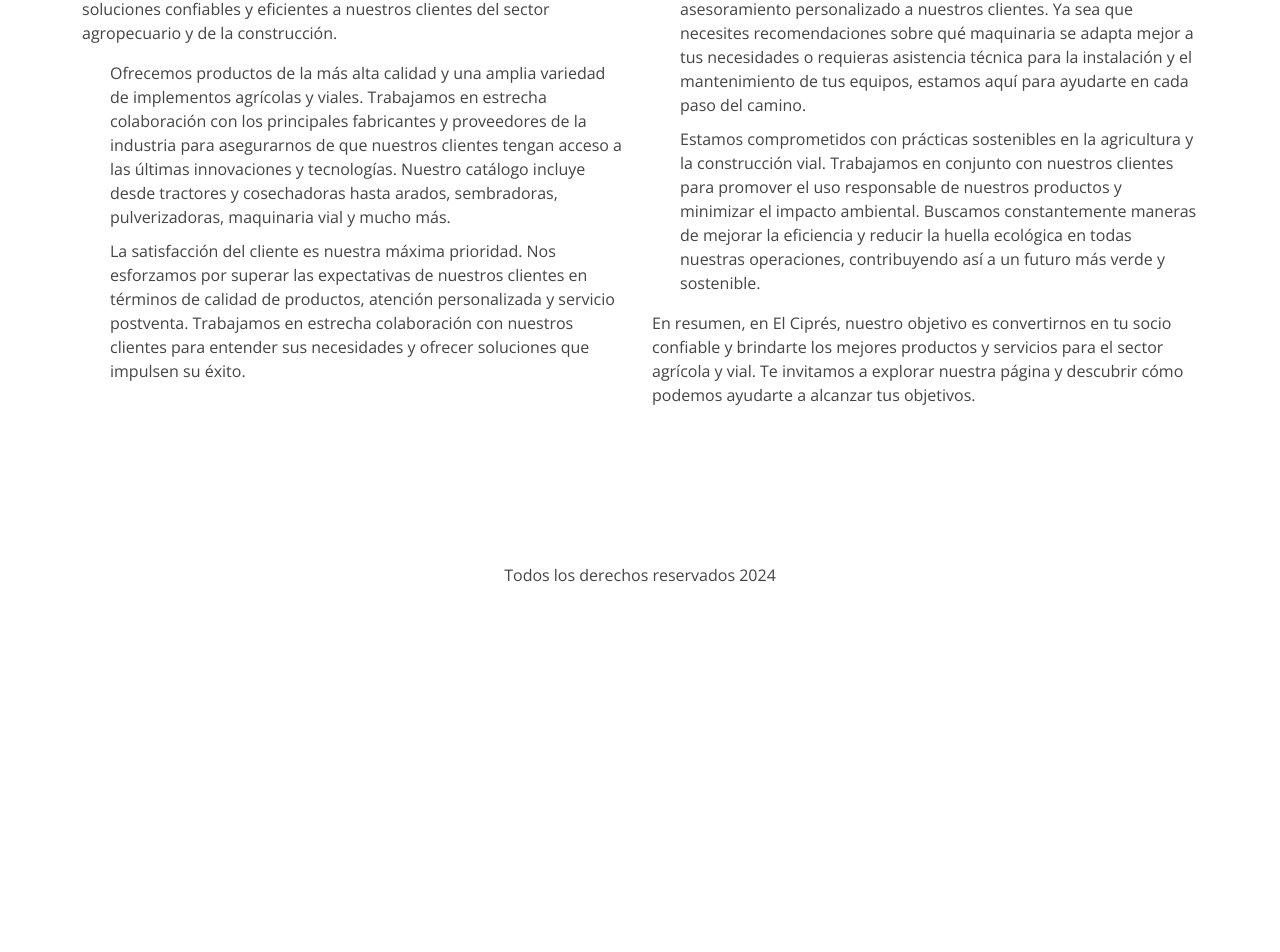
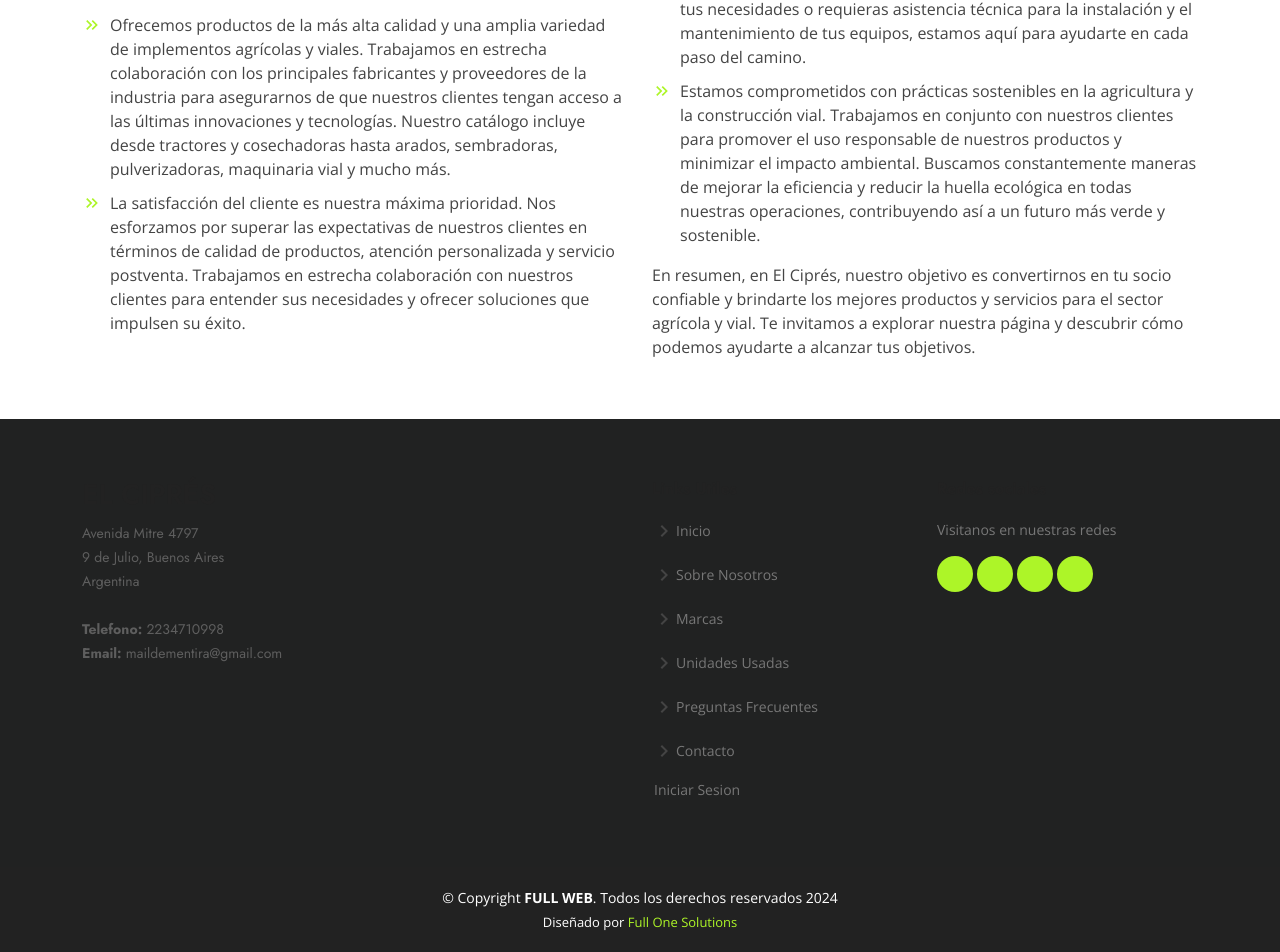
Before and after one commit to LautaroFullone/full-web, a React (Vite) app in the folder client/: page / in a window 1280 px wide. Shown: the part 907-1859 px from the top of the page. Before the commit the page ends 1558 px from the top, so only its background shows below. Built offline with nearby package versions, Linux system fonts and the light colour scheme.

Commit message:
more changes

```diff
--- a/client/src/components/landing/AboutSection.tsx/AboutSection.css
+++ b/client/src/components/landing/AboutSection.tsx/AboutSection.css
@@ -17,7 +17,7 @@
    margin-top: 10px;
 }
 
-.about .content ul i {
+.about .content ul svg {
    position: absolute;
    left: 0;
    top: 2px;
--- a/client/src/components/landing/AboutSection.tsx/AboutSection.tsx
+++ b/client/src/components/landing/AboutSection.tsx/AboutSection.tsx
@@ -1,4 +1,5 @@
 import SectionTitle from '../SectionTitle/SectionTitle'
+import KeyboardDoubleArrowRightIcon from '@mui/icons-material/KeyboardDoubleArrowRight'
 import './AboutSection.css'
 
 export default function AboutSection() {
@@ -15,33 +16,32 @@ export default function AboutSection() {
                   </p>
                   <ul>
                      <li>
-                        <i className="ri-check-double-line"></i> Ofrecemos productos de la más alta calidad y una amplia variedad de implementos
-                        agrícolas y viales. Trabajamos en estrecha colaboración con los principales fabricantes y proveedores de la industria para
-                        asegurarnos de que nuestros clientes tengan acceso a las últimas innovaciones y tecnologías. Nuestro catálogo incluye desde
-                        tractores y cosechadoras hasta arados, sembradoras, pulverizadoras, maquinaria vial y mucho más.
+                        <KeyboardDoubleArrowRightIcon /> Ofrecemos productos de la más alta calidad y una amplia variedad de implementos agrícolas y
+                        viales. Trabajamos en estrecha colaboración con los principales fabricantes y proveedores de la industria para asegurarnos de
+                        que nuestros clientes tengan acceso a las últimas innovaciones y tecnologías. Nuestro catálogo incluye desde tractores y
+                        cosechadoras hasta arados, sembradoras, pulverizadoras, maquinaria vial y mucho más.
                      </li>
 
                      <li>
-                        <i className="ri-check-double-line"></i> La satisfacción del cliente es nuestra máxima prioridad. Nos esforzamos por superar
-                        las expectativas de nuestros clientes en términos de calidad de productos, atención personalizada y servicio postventa.
-                        Trabajamos en estrecha colaboración con nuestros clientes para entender sus necesidades y ofrecer soluciones que impulsen su
-                        éxito.
+                        <KeyboardDoubleArrowRightIcon /> La satisfacción del cliente es nuestra máxima prioridad. Nos esforzamos por superar las
+                        expectativas de nuestros clientes en términos de calidad de productos, atención personalizada y servicio postventa. Trabajamos
+                        en estrecha colaboración con nuestros clientes para entender sus necesidades y ofrecer soluciones que impulsen su éxito.
                      </li>
                   </ul>
                </div>
                <div className="col-lg-6 pt-4 pt-lg-0">
                   <ul>
                      <li>
-                        <i className="ri-check-double-line"></i> Nuestro equipo de expertos cuenta con un amplio conocimiento y experiencia en el
-                        sector agrícola y vial, y está listo para brindar asesoramiento personalizado a nuestros clientes. Ya sea que necesites
+                        <KeyboardDoubleArrowRightIcon /> Nuestro equipo de expertos cuenta con un amplio conocimiento y experiencia en el sector
+                        agrícola y vial, y está listo para brindar asesoramiento personalizado a nuestros clientes. Ya sea que necesites
                         recomendaciones sobre qué maquinaria se adapta mejor a tus necesidades o requieras asistencia técnica para la instalación y el
                         mantenimiento de tus equipos, estamos aquí para ayudarte en cada paso del camino.
                      </li>
 
                      <li>
-                        <i className="ri-check-double-line"></i> Estamos comprometidos con prácticas sostenibles en la agricultura y la construcción
-                        vial. Trabajamos en conjunto con nuestros clientes para promover el uso responsable de nuestros productos y minimizar el
-                        impacto ambiental. Buscamos constantemente maneras de mejorar la eficiencia y reducir la huella ecológica en todas nuestras
+                        <KeyboardDoubleArrowRightIcon /> Estamos comprometidos con prácticas sostenibles en la agricultura y la construcción vial.
+                        Trabajamos en conjunto con nuestros clientes para promover el uso responsable de nuestros productos y minimizar el impacto
+                        ambiental. Buscamos constantemente maneras de mejorar la eficiencia y reducir la huella ecológica en todas nuestras
                         operaciones, contribuyendo así a un futuro más verde y sostenible.
                      </li>
                   </ul>
--- a/client/src/components/landing/Footer/Footer.css
+++ b/client/src/components/landing/Footer/Footer.css
@@ -1,6 +1,6 @@
 .landing-container #footer {
    font-size: 14px;
-   /* background: var(--primary-color); */
+   background: var(--primary-color);
 }
 
 .landing-container #footer .footer-newsletter {
--- a/client/src/components/landing/Footer/Footer.tsx
+++ b/client/src/components/landing/Footer/Footer.tsx
@@ -1,7 +1,130 @@
+import { scrollTo } from '@/utils/scrollTo'
+import { Link, useLocation } from 'react-router-dom'
+import ChevronRightIcon from '@mui/icons-material/ChevronRight'
+import './Footer.css'
+
 export default function Footer() {
+   const { pathname } = useLocation()
+
    return (
-      <footer className="py-5">
-         <p className="text-center">Todos los derechos reservados {new Date().getFullYear()}</p>
+      <footer id="footer">
+         <div className="footer-top">
+            <div className="container">
+               <div className="row">
+                  <div className="col-lg-3 col-md-6 footer-contact">
+                     <h3>El Ciprés</h3>
+                     <p>
+                        Avenida Mitre 4797 <br />
+                        9 de Julio, Buenos Aires
+                        <br />
+                        Argentina <br />
+                        <br />
+                        <strong>Telefono:</strong> {2234710998}
+                        <br />
+                        <strong>Email:</strong> maildementira@gmail.com
+                        <br />
+                     </p>
+                  </div>
+
+                  <div className="col-lg-3 col-md-6 footer-links"></div>
+
+                  <div className="col-lg-3 col-md-6 footer-links">
+                     <h4>Links Utiles</h4>
+                     <ul>
+                        {pathname === '/' ? (
+                           <>
+                              <li>
+                                 <ChevronRightIcon /> <a onClick={() => scrollTo('banner')}>Inicio</a>
+                              </li>
+                              <li>
+                                 <ChevronRightIcon /> <a onClick={() => scrollTo('about')}>Sobre Nosotros</a>
+                              </li>
+                              <li>
+                                 <ChevronRightIcon /> <a onClick={() => scrollTo('brands')}>Marcas</a>
+                              </li>
+                              <li>
+                                 <ChevronRightIcon /> <a onClick={() => scrollTo('gallery')}>Unidades Usadas</a>
+                              </li>
+                              <li>
+                                 <ChevronRightIcon /> <a onClick={() => scrollTo('faq')}>Preguntas Frecuentes</a>
+                              </li>
+                              <li>
+                                 <ChevronRightIcon /> <a onClick={() => scrollTo('contact')}>Contacto</a>
+                              </li>
+                           </>
+                        ) : (
+                           <>
+                              <li>
+                                 <i className="bx bx-chevron-right"></i> <Link to="/">Inicio</Link>
+                              </li>
+                              <li>
+                                 <i className="bx bx-chevron-right"></i> <Link to="/">Sobre Nosotros</Link>
+                              </li>
+                              <li>
+                                 <i className="bx bx-chevron-right"></i> <Link to="/">Marcas</Link>
+                              </li>
+                              <li>
+                                 <i className="bx bx-chevron-right"></i> <Link to="/">Unidades Usadas</Link>
+                              </li>
+                              <li>
+                                 <i className="bx bx-chevron-right"></i> <Link to="/">Preguntas Frecuentes</Link>
+                              </li>
+                              <li>
+                                 <i className="bx bx-chevron-right"></i> <Link to="/">Contacto</Link>
+                              </li>
+                           </>
+                        )}
+
+                        <li>
+                           <i className="bx bx-chevron-right"></i> <Link to="/admin/login">Iniciar Sesion</Link>
+                        </li>
+                     </ul>
+                  </div>
+
+                  <div className="col-lg-3 col-md-6 footer-links">
+                     <h4>Redes sociales</h4>
+
+                     <p>Visitanos en nuestras redes</p>
+
+                     <div className="social-links mt-3">
+                        <a href="https://www.facebook.com/hola/?locale=es_LA" className="facebook" target="_blank" rel="noreferrer">
+                           <i className="bx bxl-facebook"></i>
+                        </a>
+                        <a href="https://www.youtube.com/channel/hola" className="youtube" target="_blank" rel="noreferrer">
+                           <i className="bx bxl-youtube"></i>
+                        </a>
+                        <a
+                           href="https://wa.me/542236801937?text=Hola%20EL%20CIPRÉS!.%20Me%20comunico%20desde%20su%20pagina%20web,%20quisiera%20hacerle%20una%20consulta."
+                           className="whatsapp"
+                           target="_blank"
+                           rel="noreferrer"
+                        >
+                           <i className="bi bi-whatsapp"></i>
+                        </a>
+                        <a href="https://www.instagram.com/lautaro_fullone/" className="instagram" target="_blank" rel="noreferrer">
+                           <i className="bx bxl-instagram"></i>
+                        </a>
+                     </div>
+                  </div>
+               </div>
+            </div>
+         </div>
+
+         <div className="footer-bottom ">
+            <div className="copyright">
+               © Copyright{' '}
+               <strong>
+                  <span>FULL WEB</span>
+               </strong>
+               . Todos los derechos reservados {new Date().getFullYear()}
+            </div>
+            <div className="credits">
+               Diseñado por{' '}
+               <a href="https://wa.me/5492236801937?text=Hola%20me%20comunico%20desde%20la%20web" target="_blank" rel="noreferrer">
+                  Full One Solutions
+               </a>
+            </div>
+         </div>
       </footer>
-   );
+   )
 }
--- /dev/null
+++ b/client/src/components/landing/index.ts
@@ -0,0 +1,9 @@
+import NavBar from "./NavBar/NavBar"
+import NavBarLink from "./NavBar/NavBarLink"
+import Footer from "./Footer/Footer"
+
+export {
+   NavBar,
+   NavBarLink,
+   Footer
+}
--- a/client/src/layouts/LandingLayout.tsx
+++ b/client/src/layouts/LandingLayout.tsx
@@ -1,17 +1,14 @@
-import Footer from '@/components/landing/Footer/Footer';
-import NavBar from '@/components/landing/NavBar/NavBar';
-import { Outlet } from 'react-router-dom';
+import { Outlet } from 'react-router-dom'
+import { Footer, NavBar } from '@/components/landing'
 
 export default function LandingLayout() {
    return (
       <div className="landing-container">
          <NavBar />
 
-         <section className="max-w-screen-2xl mx-auto mt-10 p-5">
-            <Outlet />
-         </section>
+         <Outlet />
 
          <Footer />
       </div>
-   );
+   )
 }
--- a/client/src/style/landing.style.css
+++ b/client/src/style/landing.style.css
@@ -1,8 +1,8 @@
 :root {
-    --primary-color: #232422;
-    --secondary-color: #ADFF19;
+    --primary-color: #222;
+    --secondary-color: #adf528;
     --tertiary-color: #75a816;
-    --default-color: #212529;
+    --default-color: #232422;
     --gray-background-color: rgba(33, 37, 41, .05);
 }
 
```
